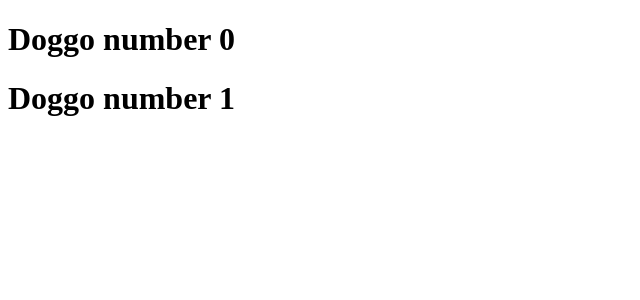
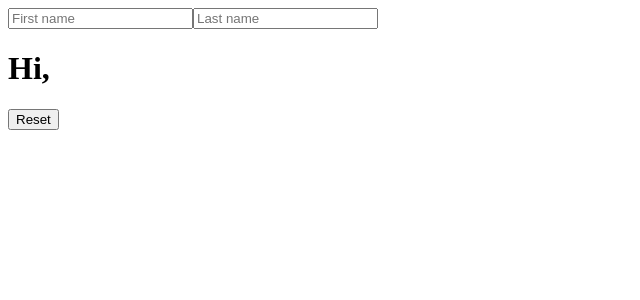
Before and after one commit to svalenziano/react-lab, a React (Vite) app: page / in a window 1280 px wide. Shown: the top 300 px of the page, without its empty margins (0-640 px from the left). Built offline with nearby package versions, Linux system fonts and the light colour scheme.

Commit message:
Interactive Form (first name, last name)

```diff
--- a/index.html
+++ b/index.html
@@ -8,6 +8,6 @@
   </head>
   <body>
     <div id="root"></div>
-    <script type="module" src="/src/main.tsx"></script>
+    <script type="module" src="/src/main.jsx"></script>
   </body>
 </html>
--- /dev/null
+++ b/src/main.jsx
@@ -0,0 +1,47 @@
+import { StrictMode } from 'react';
+import { createRoot } from 'react-dom/client';
+import { useState } from 'react';
+
+createRoot(document.getElementById('root')).render(
+  <StrictMode>
+  <Form />
+  </StrictMode>,
+)
+
+/*
+ [ ] why are forms not updating?  My answer: every time the component renders, `firstName` and `lastName` are set to an empty string.  Also, since we're not using a Hook (eg setState), the component won't be notified of any change in state created by handlers (eg handleFirstNameChange)
+*/
+export default function Form() {
+  let [firstName, setFirstName] = useState("");
+  let [lastName, setLastName] = useState("");
+
+  function handleFirstNameChange(e) {
+    setFirstName(e.target.value);
+  }
+
+  function handleLastNameChange(e) {
+    setLastName(e.target.value);
+  }
+
+  function handleReset() {
+    setFirstName("");
+    setLastName("");
+  }
+
+  return (
+    <form onSubmit={e => e.preventDefault()}>
+      <input
+        placeholder="First name"
+        value={firstName}
+        onChange={handleFirstNameChange}
+      />
+      <input
+        placeholder="Last name"
+        value={lastName}
+        onChange={handleLastNameChange}
+      />
+      <h1>Hi, {firstName} {lastName}</h1>
+      <button onClick={handleReset}>Reset</button>
+    </form>
+  );
+}
--- a/src/main.tsx
+++ /dev/null
@@ -1,21 +0,0 @@
-import { StrictMode, type MouseEventHandler } from 'react';
-import { createRoot } from 'react-dom/client';
-import { useState } from 'react';
-
-createRoot(document.getElementById('root')!).render(
-    <StrictMode>
-        <DoggoHerd />
-    </StrictMode>,
-)
-
-function Doggo({num}) {
-  return <h1>Doggo number {num}</h1>
-}
-
-function DoggoHerd() {
-  const result = [];
-  for (let i=0; i < Math.random() * 12; i++) {
-    result.push(<Doggo num={i} key={i}/>)
-  }
-  return <div>{result}</div>
-}
```
